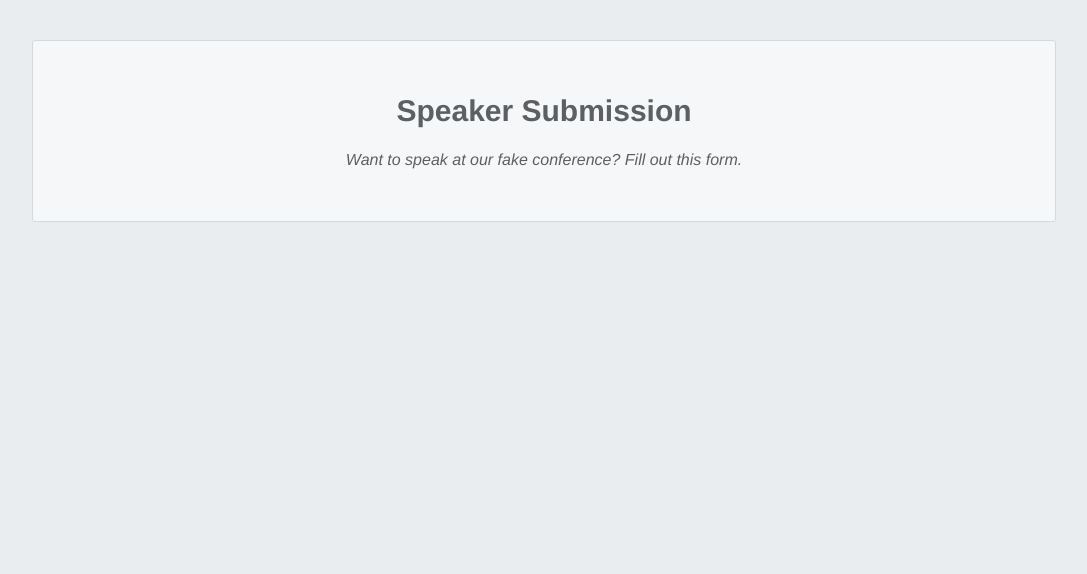
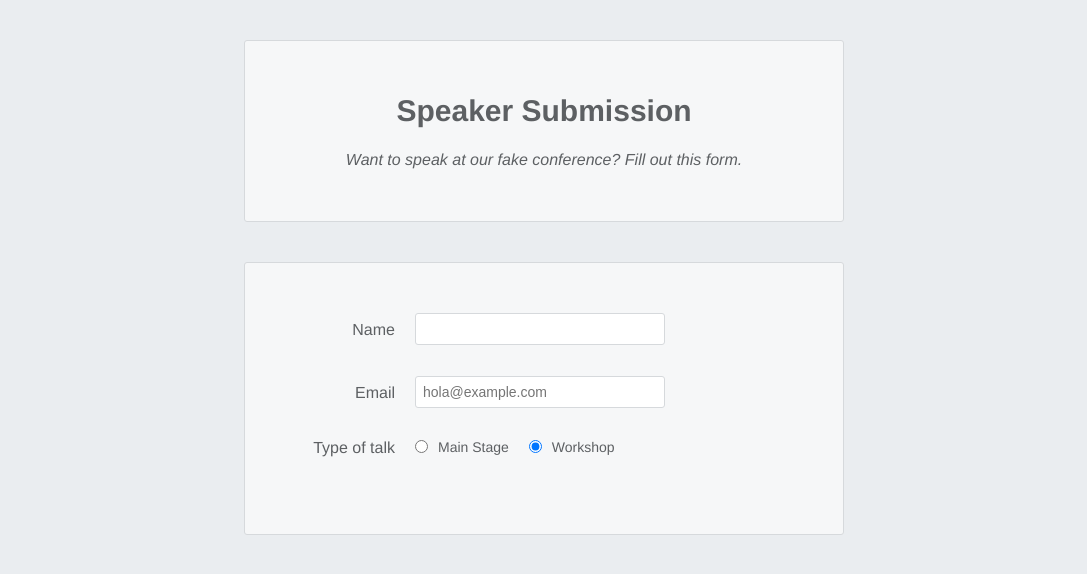
Before and after one commit to JhonatanDczel/top-html-css-intermediate, a plain HTML site: page forms/internet-is-hard-forms/index.html in a window 1280 px wide. Shown: the whole page, without its empty margins (96-1183 px from the left). Drawn offline with Linux system fonts and the light colour scheme.

Commit message:
Input type radio

```diff
--- a/forms/internet-is-hard-forms/index.html
+++ b/forms/internet-is-hard-forms/index.html
@@ -11,5 +11,22 @@
       <h1>Speaker Submission</h1>
       <p><em>Want to speak at our fake conference? Fill out this form.</em></p>
     </header>
+    <form action='' method='get' class='speaker-form'>
+      <div class="form-row">
+        <label for="full-name">Name</label>
+        <input type="text" name="full-name" id='full-name'>
+      </div>
+      <div class="form-row">
+        <label for="email">Email</label>
+        <input type="email" name="email" id='email' placeholder='hola@example.com'>
+      </div>
+      <fieldset class='legacy-form-row'>
+        <legend>Type of talk</legend>
+        <input type="radio" name="talk-type" value="main-stage" id='talk-type-1'>
+        <label for="talk-type-1" class='radio-label'>Main Stage</label>
+        <input type="radio" name="talk-type" value="workshop" checked id='talk-type-2'>
+        <label for="talk-type-2" class='radio-label'>Workshop</label>
+      </fieldset>
+    </form>
   </body>
 </html>
--- a/forms/internet-is-hard-forms/style.css
+++ b/forms/internet-is-hard-forms/style.css
@@ -31,3 +31,104 @@ body {
   font-size: 30px;
   margin-bottom: 20px;
 }
+
+.speaker-form {
+  background-color: #f6f7f8;
+  border: 1px solid #d6d9dc;
+  border-radius: 3px;
+
+  width: 80%;
+  padding: 50px;
+  margin: 0 0 40px 0;
+}
+
+.form-row {
+  margin-bottom: 40px;
+  display: flex;
+  justify-content: flex-start;
+  flex-direction: column;
+  flex-wrap: wrap;
+}
+
+.form-row input[type='text'],
+.form-row input[type='email'] {
+  background-color: #ffffff;
+  border: 1px solid #d6d9dc;
+  border-radius: 3px;
+  width: 100%;
+  padding: 7px;
+  font-size: 14px;
+}
+
+.form-row input[type='text']:invalid,
+.form-row input[type='email']:invalid {
+  border: 1px solid #d55c5f;
+  color: #d55c5f;
+  box-shadow: none;
+}
+
+.form-row label {
+  margin-bottom: 15px;
+}
+
+.legacy-form-row {
+  border: none;
+  margin-bottom: 40px;
+}
+
+.legacy-form-row legend {
+  margin-bottom: 15px;
+}
+
+.legacy-form-row .radio-label {
+  display: block;
+  font-size: 14px;
+  padding: 0 20px 0 10px;
+}
+
+.legacy-form-row input[type='radio'] {
+  margin-top: 2px;
+}
+
+.legacy-form-row .radio-label,
+.legacy-form-row input[type='radio'] {
+  float: left;
+}
+
+@media only screen and (min-width: 700px) {
+  .speaker-form-header, .speaker-form {
+    width: 600px;
+  }
+
+  .form-row {
+    flex-direction: row;
+    margin-bottom: 20px;
+    align-items: flex-start;
+  }
+
+  .form-row input[type='text'],
+  .form-row input[type='email'],
+  .form-row select,
+  .form-row textarea {
+    width: 250px;
+    height: initial;
+  }
+
+  .form-row label {
+    text-align: right;
+    width: 120px;
+    margin-top: 7px;
+    padding-right: 20px;
+  }
+  .legacy-form-row {
+    margin-bottom: 10px;
+  }
+  .legacy-form-row legend {
+    width: 120px;
+    text-align: right;
+    padding-right: 20px;
+  }
+  .legacy-form-row legend {
+    float: left;
+  }
+}
```
